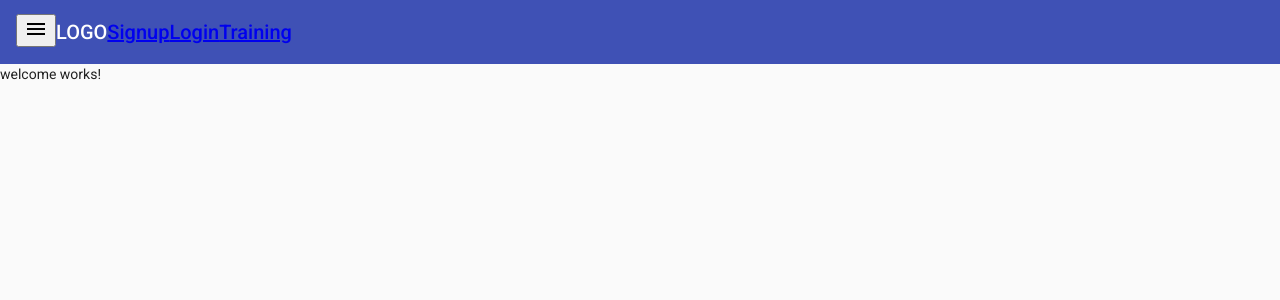
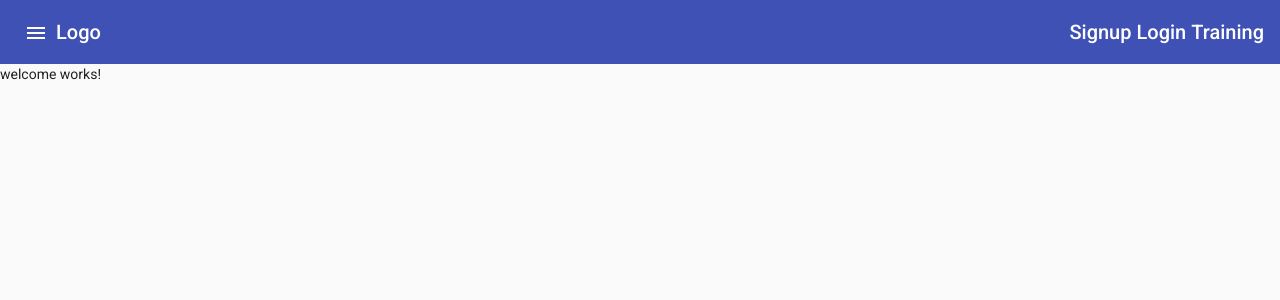
Before and after one commit to alexjwatts83/fitness-tracker, an Angular app: page / in a window 1280 px wide. Shown: the top 300 px of the page. Built offline with nearby package versions, Linux system fonts and the light colour scheme.

Commit message:
more tool bar stuff

```diff
--- a/src/app/app.component.html
+++ b/src/app/app.component.html
@@ -5,13 +5,23 @@
   <mat-sidenav-content>
     <mat-toolbar color="primary">
       <div>
-        <button (click)="sidenav.toggle()"><mat-icon>menu</mat-icon></button>
+        <button mat-icon-button (click)="sidenav.toggle()">
+          <mat-icon>menu</mat-icon>
+        </button>
       </div>
-      <div>LOGO</div>
-      <div>
-        <a routerLink="/signup">Signup</a>
-        <a routerLink="/login">Login</a>
-        <a routerLink="/training">Training</a>
+      <div><a routerLink="/">Logo</a></div>
+      <div fxFlex fxLayout fxLayoutAlign="flex-end" >
+        <ul fxLayout class="navigation-links" fxLayoutGap="5px">
+          <li>
+            <a routerLink="/signup">Signup</a>
+          </li>
+          <li>
+            <a routerLink="/login">Login</a>
+          </li>
+          <li>
+            <a routerLink="/training">Training</a>
+          </li>
+        </ul>
       </div>
     </mat-toolbar>
     <main>
--- a/src/app/app.component.scss
+++ b/src/app/app.component.scss
@@ -5,3 +5,19 @@
 mat-sidenav {
   width: 250px;
 }
+
+mat-sidenav-content{
+  .navigation-links{
+    list-style: none;
+    padding: 0px;
+  }
+
+  a {
+    text-decoration: none;
+    color: #ffffff;
+    &:hover, &:active {
+      color: lightcoral;
+    }
+  }
+
+}
```
